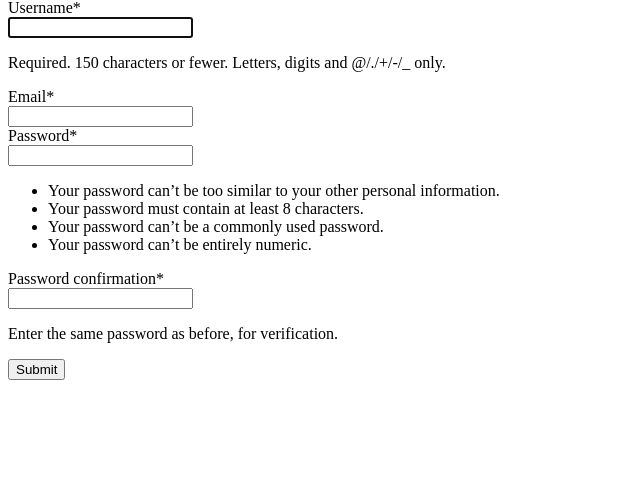
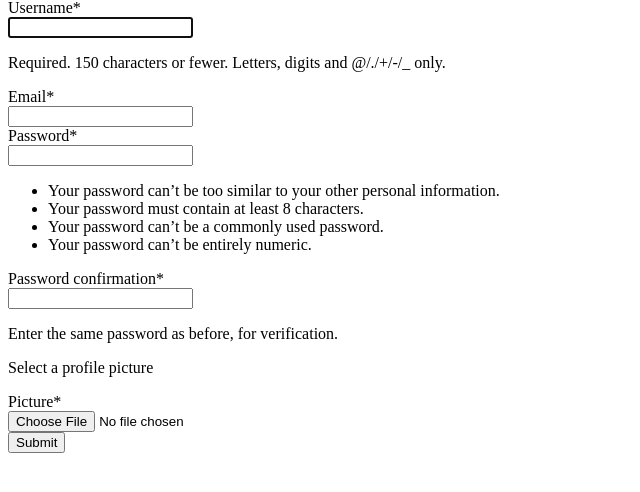
Before and after one commit to Timothy-py/Blog_Project, a Django app: page /accounts/register in a window 1280 px wide. Shown: the part 141-633 px from the top of the page, without its empty margins (0-640 px from the left). Run offline with Django 3.2, Linux system fonts and the light colour scheme; some libraries are stand-ins or nearby versions.

Commit message:
Another commit

```diff
--- a/Blog_App/models.py
+++ b/Blog_App/models.py
@@ -1,11 +1,12 @@
 from django.db import models
 from django.utils import timezone
 from django.urls import reverse
+from django.contrib.auth.models import User
 
 # Create your models here.
 
 class Post(models.Model):
-    author = models.ForeignKey('auth.User', on_delete=models.CASCADE)
+    author = models.ForeignKey('auth.User', default=User, on_delete=models.CASCADE)
     title = models.CharField(max_length=200)
     text = models.TextField()
     create_date = models.DateTimeField(default=timezone.now)
--- a/Blog_App/templates/Blog_App/base.html
+++ b/Blog_App/templates/Blog_App/base.html
@@ -35,6 +35,9 @@
         <li>
           <a href="{% url 'Blog_App:post_draft_list' %}">Drafts</a>
         </li>
+        <li>
+          <a href="{% url 'Blog_App:profile' %}">My Profile</a>
+        </li>
         <li><a href="{% url 'logout' %}">Log Out</a></li>
         <li>
           <a>Welcome: {{user.username}}</a>
--- a/Blog_App/templates/Blog_App/post_draft_list.html
+++ b/Blog_App/templates/Blog_App/post_draft_list.html
@@ -1,5 +1,6 @@
 {% extends "Blog_App/base.html" %}
 {% block content %}
+  {% if post_list %}
     {% for post in post_list %}
       <div class="post">
         <h1><a href="{% url 'Blog_App:post_detail' pk=post.pk %}">{{post.title}}</a></h1>
@@ -8,4 +9,7 @@
         <br>
       </div>
     {% endfor %}
+  {% else %}
+    <p>Draft list is empty!</p>
+  {% endif %}
 {% endblock %}
--- a/Blog_App/templates/Blog_App/post_list.html
+++ b/Blog_App/templates/Blog_App/post_list.html
@@ -6,6 +6,7 @@
       <h1> <a href="{% url 'Blog_App:post_detail' pk=post.pk %}">{{post.title}}</a> </h1>
       <p>{{post.text|truncatechars:400}}</p>
       <div class="date">
+        <p>Published by: {{post.author}}</p>
         <p>Published on: {{post.published_date|date:"D M Y"}}</p>
       </div>
       <a href="{% url 'Blog_App:post_detail' pk=post.pk %}">Comments: {{post.approve_comments.count}}</a>
--- a/User_Registration_App/templates/User_Registration_App/profile.html
+++ b/User_Registration_App/templates/User_Registration_App/profile.html
@@ -2,7 +2,7 @@
 {% load crispy_forms_tags %}
 {% block content %}
 
-<form method="post"> {{ csrf_token }}
+<form method="post" enctype="multipart/form-data"> {% csrf_token %}
   {{ form1|crispy }}
   {{ form2|crispy }}
   <input type="submit" value="Update">
--- a/User_Registration_App/templates/User_Registration_App/registration_form.html
+++ b/User_Registration_App/templates/User_Registration_App/registration_form.html
@@ -2,9 +2,11 @@
 {% load crispy_forms_tags  %}
 {% block content %}
 
-<form method="post">
+<form method="post" enctype="multipart/form-data">
   {% csrf_token %}
   {{ reg_form|crispy }}
+  <p>Select a profile picture</p>
+  {{ profile_form|crispy }}
   <input type="submit">
 </form>
 {% endblock content %}
--- a/User_Registration_App/views.py
+++ b/User_Registration_App/views.py
@@ -9,17 +9,23 @@ from django.contrib.auth.models import User
 # Create your views here.
 
 def user_registration(request):
-    reg_form = user_reg_form()
     if request.method == 'POST':
         reg_form = user_reg_form(request.POST)
-        if reg_form.is_valid():
+        profile_form = profile_update_form(request.POST, request.FILES)
+        if reg_form.is_valid() and profile_form.is_valid():
             reg_form.save()
+            profile_form.save(commit=False)
             username = reg_form.cleaned_data.get('username')
+            pics = profile_form.cleaned_data.get('picture')
             messages.success(request, f'Your account has been created succesfully {username}')
+            def get_user(self):
+                self.user.userprofile.picture = pics
+                profile_form.save()
             return redirect('login')
     else:
         reg_form = user_reg_form()
-    return render(request, 'User_Registration_App/registration_form.html', {'reg_form':reg_form})
+        profile_form = profile_update_form()
+    return render(request, 'User_Registration_App/registration_form.html', {'reg_form':reg_form, 'profile_form':profile_form})
 
 
 @login_required
@@ -29,7 +35,9 @@ def user_profile(request):
         profile_form = profile_update_form(request.POST, request.FILES, instance=request.user.userprofile)
 
         if user_form.is_valid() and profile_form.is_valid():
-            return redirect('')
+            user_form.save()
+            profile_form.save()
+            return redirect('/')
     else:
         user_form = user_update_form(instance=request.user)
         profile_form = profile_update_form(instance=request.user.userprofile)
```
Also changed, not shown: db.sqlite3, media/profile_pics/Icon.ico (added), media/profile_pics/Icon_cH6eCEz.ico (added), media/profile_pics/cehhhh_3jYU9bS.jpg (added), media/profile_pics/development_s6zwtfl.png (added). Lines whose indentation alone changed are shown as unchanged.
